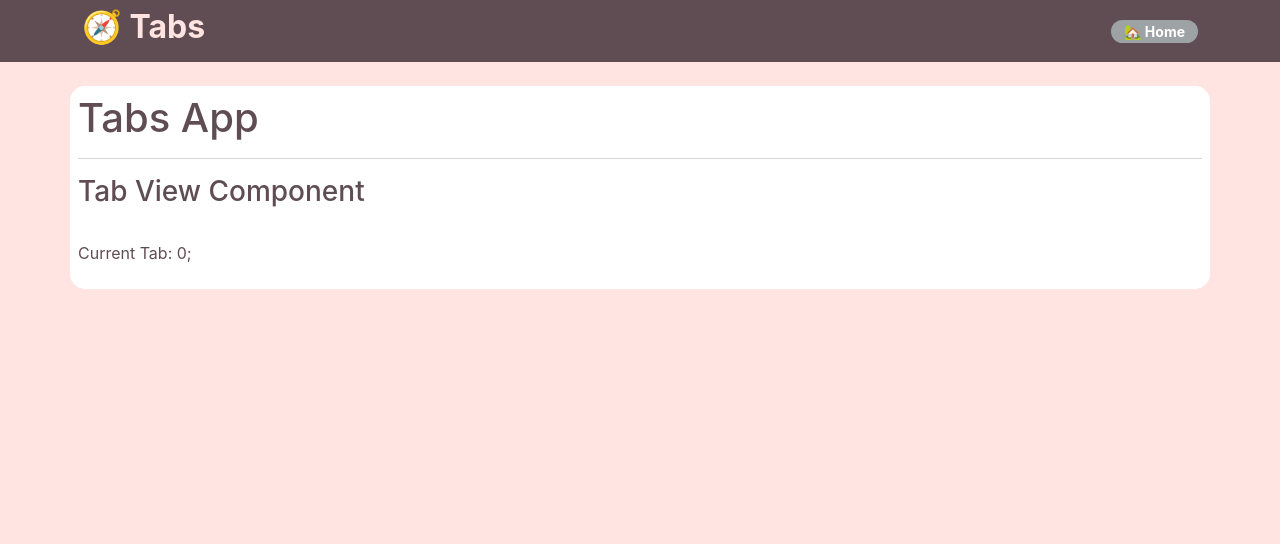
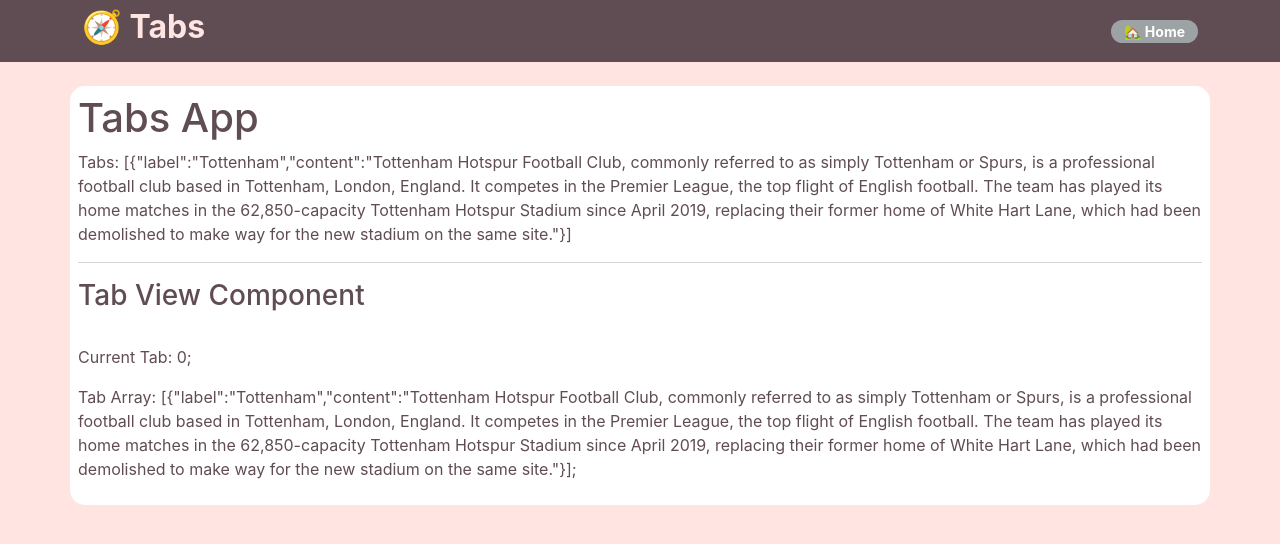
Before and after one commit to vircabading/MERN-React-FunctionalComponents-Tabs-2307, a React (Create React App) app: page / in a window 1280 px wide. Shown: the top 544 px of the page. Built offline with nearby package versions, Linux system fonts and the light colour scheme.

Commit message:
create the tabs array in app.js

```diff
--- a/src/App.js
+++ b/src/App.js
@@ -1,5 +1,5 @@
 import './App.css';
-import React, {useState} from 'react';
+import React, { useState } from 'react';
 
 import NavBarView from './components/NavBarView';
 import TabView from './components/TabView';
@@ -10,16 +10,24 @@
 
 function App() {
   const [currentTab, setCurrentTab] = useState(0);
+  const tabs = [
+    {
+      label: "Tottenham",
+      content: "Tottenham Hotspur Football Club, commonly referred to as simply Tottenham or Spurs, is a professional football club based in Tottenham, London, England. It competes in the Premier League, the top flight of English football. The team has played its home matches in the 62,850-capacity Tottenham Hotspur Stadium since April 2019, replacing their former home of White Hart Lane, which had been demolished to make way for the new stadium on the same site."
+    }
+  ]
 
-    /////////////////////////////////////////////////
+  /////////////////////////////////////////////////
   // Main web output
   return (
     <main>
       <NavBarView />
       <div className='container mt-4 p-2 bg-white text-dark-color  round'>
         <h1 >Tabs App</h1>
+        <p>Tabs: {JSON.stringify(tabs)}</p>
         <hr />
-        <TabView currentTab={ currentTab } />
+        <TabView currentTab={currentTab}
+          tabs={tabs} />
 
       </div>
 
--- a/src/components/TabView.jsx
+++ b/src/components/TabView.jsx
@@ -6,6 +6,7 @@
 
 const TabView = (props) => {
     const [curerentTab, setCurerentTab] = useState(props.currentTab);
+    const tabs = props.tabs;
 
     return (
         <div>
@@ -14,6 +15,9 @@
             <p>
                 Current Tab: {JSON.stringify(curerentTab)};
             </p>
+            <p>
+                Tab Array: {JSON.stringify(tabs)};
+            </p>
         </div>
     )
 }
```
